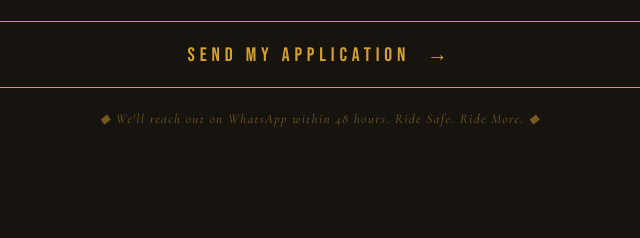
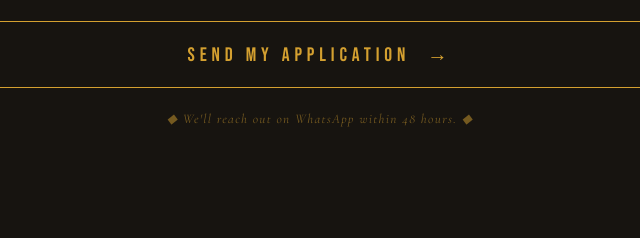
Before and after one commit to iitbodhi/rwb-website, a plain HTML site: page index.html in a window 1280 px wide. Shown: the part 6364-6602 px from the top of the page, 320-960 px from the left. Drawn offline with nearby package versions, Linux system fonts and the light colour scheme; no server answers.

Commit message:
Update index.html

```diff
--- a/index.html
+++ b/index.html
@@ -459,7 +459,7 @@
                     <span id="submit-text">Send My Application</span>
                     <span class="btn-arrow" id="submit-arrow">→</span>
                 </button>
-                <p class="form-note">◆ We'll reach out on WhatsApp within 48 hours. Ride Safe. Ride More. ◆</p>
+                <p class="form-note">◆ We'll reach out on WhatsApp within 48 hours. ◆</p>
             </form>
         </div>
     </section>
```
